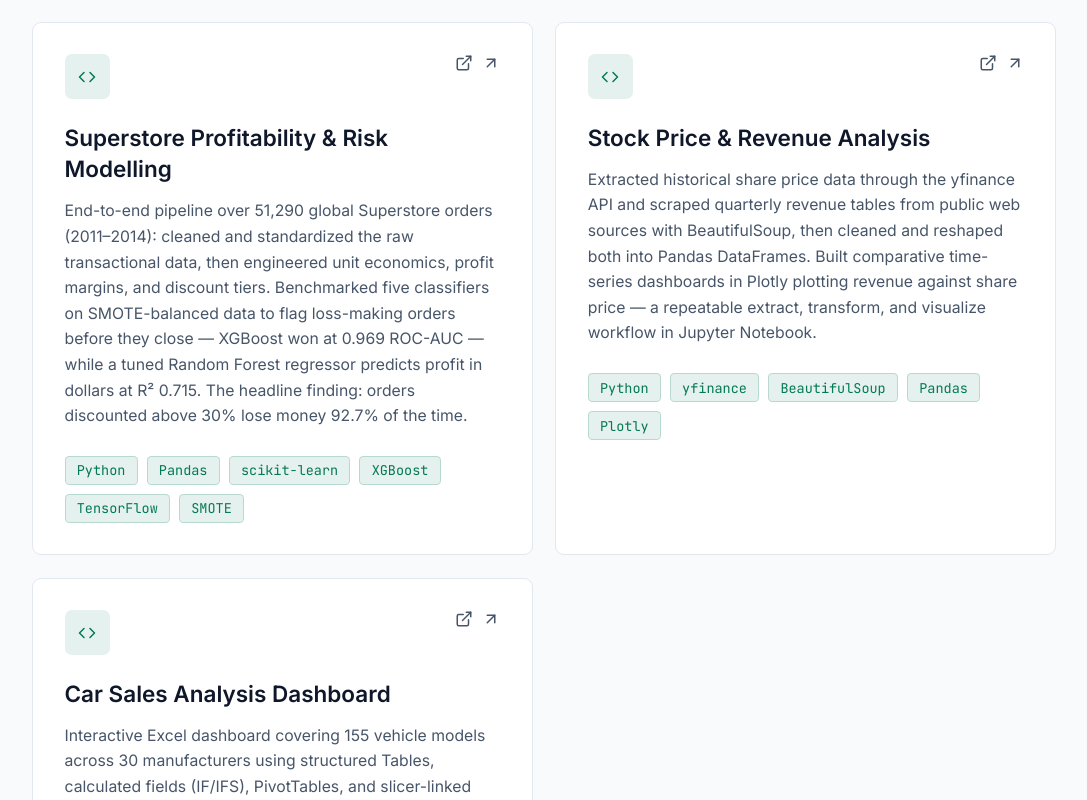
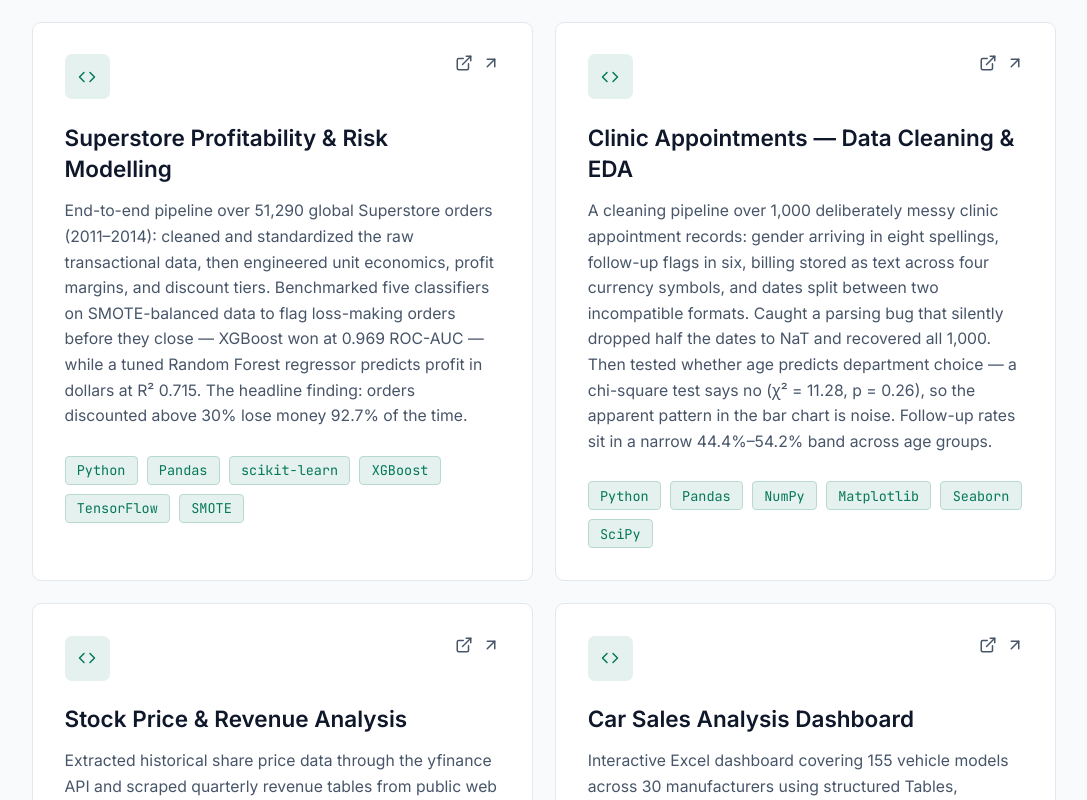
Before and after one commit to basanta999s-ship-it/basanta999s-ship-it.github.io, a React (Vite) app: page / in a window 1280 px wide. Shown: the part 5700-6500 px from the top of the page, without its empty margins (96-1183 px from the left). Built offline with nearby package versions, Linux system fonts and the light colour scheme.

Commit message:
Add clinic appointments cleaning and EDA to featured projects

```diff
--- a/src/components/Frameworks.jsx
+++ b/src/components/Frameworks.jsx
@@ -7,6 +7,12 @@ const projects = [
     desc: 'End-to-end pipeline over 51,290 global Superstore orders (2011–2014): cleaned and standardized the raw transactional data, then engineered unit economics, profit margins, and discount tiers. Benchmarked five classifiers on SMOTE-balanced data to flag loss-making orders before they close — XGBoost won at 0.969 ROC-AUC — while a tuned Random Forest regressor predicts profit in dollars at R² 0.715. The headline finding: orders discounted above 30% lose money 92.7% of the time.',
     tech: ['Python', 'Pandas', 'scikit-learn', 'XGBoost', 'TensorFlow', 'SMOTE'],
     href: '#',
+  },
+  {
+    title: 'Clinic Appointments — Data Cleaning & EDA',
+    desc: 'A cleaning pipeline over 1,000 deliberately messy clinic appointment records: gender arriving in eight spellings, follow-up flags in six, billing stored as text across four currency symbols, and dates split between two incompatible formats. Caught a parsing bug that silently dropped half the dates to NaT and recovered all 1,000. Then tested whether age predicts department choice — a chi-square test says no (χ² = 11.28, p = 0.26), so the apparent pattern in the bar chart is noise. Follow-up rates sit in a narrow 44.4%–54.2% band across age groups.',
+    tech: ['Python', 'Pandas', 'NumPy', 'Matplotlib', 'Seaborn', 'SciPy'],
+    href: 'https://github.com/basanta999s-ship-it/clinic-appointments-analysis',
   },
   {
     title: 'Stock Price & Revenue Analysis',
```
